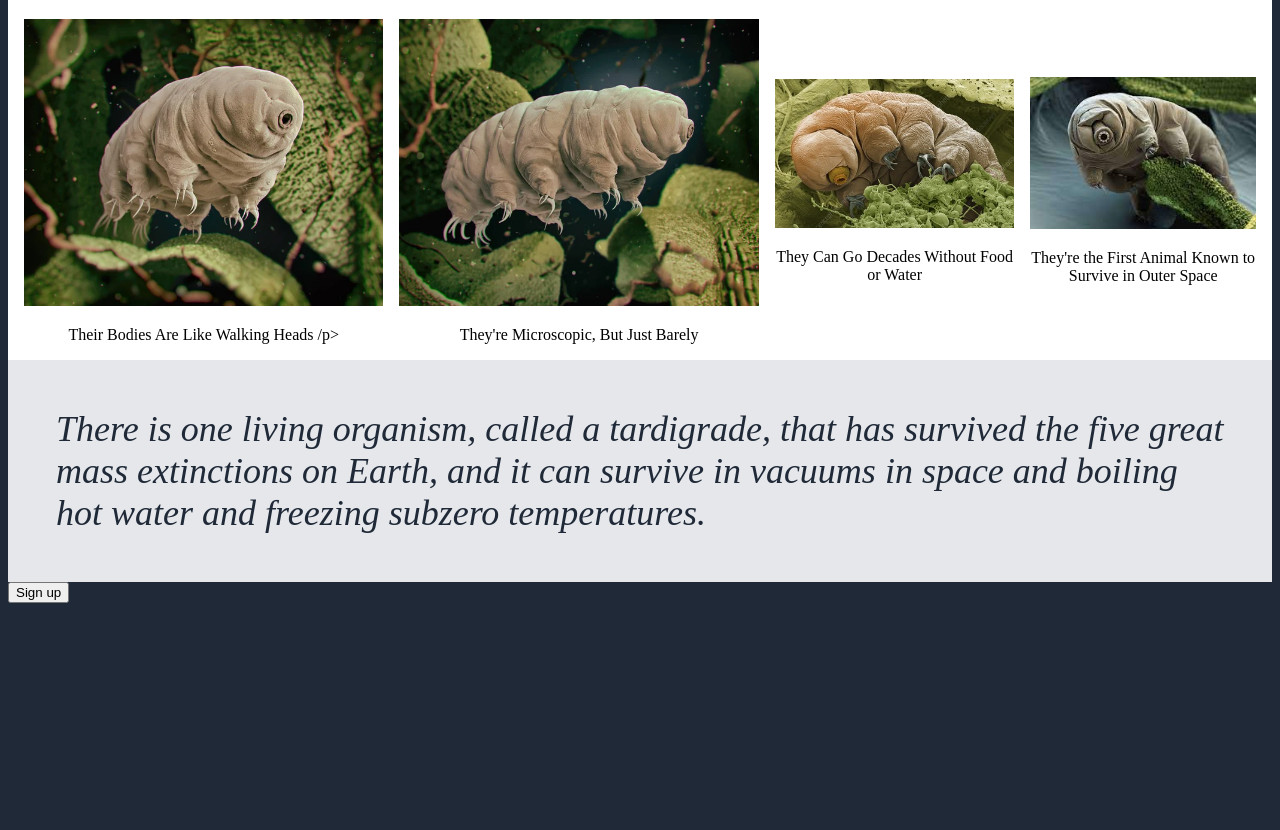
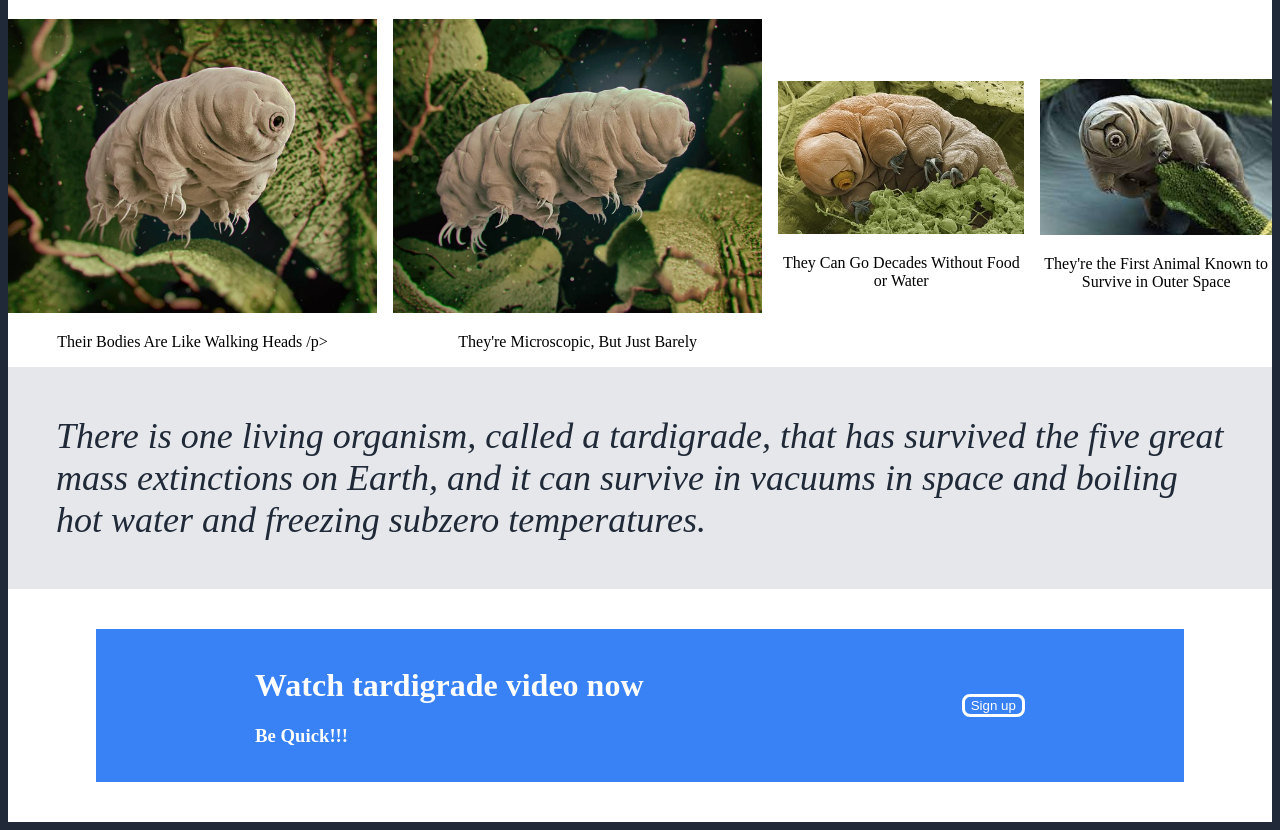
Before and after one commit to AmalRaghk/Tardigrade, a plain HTML site: page index.html in a window 1280 px wide. Shown: the part 627-1457 px from the top of the page. Before the commit the page ends 1238 px from the top, so only its background shows below. Drawn offline with Linux system fonts and the light colour scheme.

Commit message:
project started on 24/6/23 optimized

```diff
--- a/index.css
+++ b/index.css
@@ -74,18 +74,18 @@ article img{
     width: 100%;
 }
 .container{
+    height: fit-content;
     margin:0;
     display: flex;
     flex-direction: row;
     justify-content:center;
     align-items: center;
-    padding-left: 1rem;
-    padding-right: 1rem;
     gap:1rem;
+    flex:1;
+
 }
 .container .container1 .container2 .container3 .container4{
-    flex:1;
-    margin: 1rem;
+    width:25%
 }
 
 .quote{
@@ -96,3 +96,37 @@ article img{
     text-decoration: none;
     color: #1f2937;
 }
+footer{
+    width: 100%;
+    display: flex;
+    justify-content: center;
+    align-items: center;
+    background-color: #ffffff;
+}
+
+.lastcontainer{
+    width: 100%;
+    margin: 2.5rem 5.5rem 2.5rem 5.5rem ;
+    display: flex;
+    justify-content:space-around;
+    background-color: #3882f6;
+    color: #ffffff;
+}
+.left
+{
+    margin: auto;
+    padding: 1rem;
+}
+.right{
+    padding: 1rem;
+    margin: auto;
+    display: flex;
+    align-items: center;
+    justify-content: center;
+}
+button{
+    background-color: #3882f6;
+    color: #ffffff;
+    border-radius: 0.5rem;
+    border:solid #ffffff;
+}
--- a/index.html
+++ b/index.html
@@ -61,10 +61,15 @@
       >
     </div>
     <footer>
-      <div>
+      <div class="lastcontainer">
+      <div class="left">
+        <h1>Watch tardigrade video now</h1>
+        <h3>Be Quick!!!</h3>
+      </div>
+      <div class="right">
         <button>Sign up</button>
       </div>
-      <div></div>
+      </div>
     </footer>
   </body>
 </html>
```
